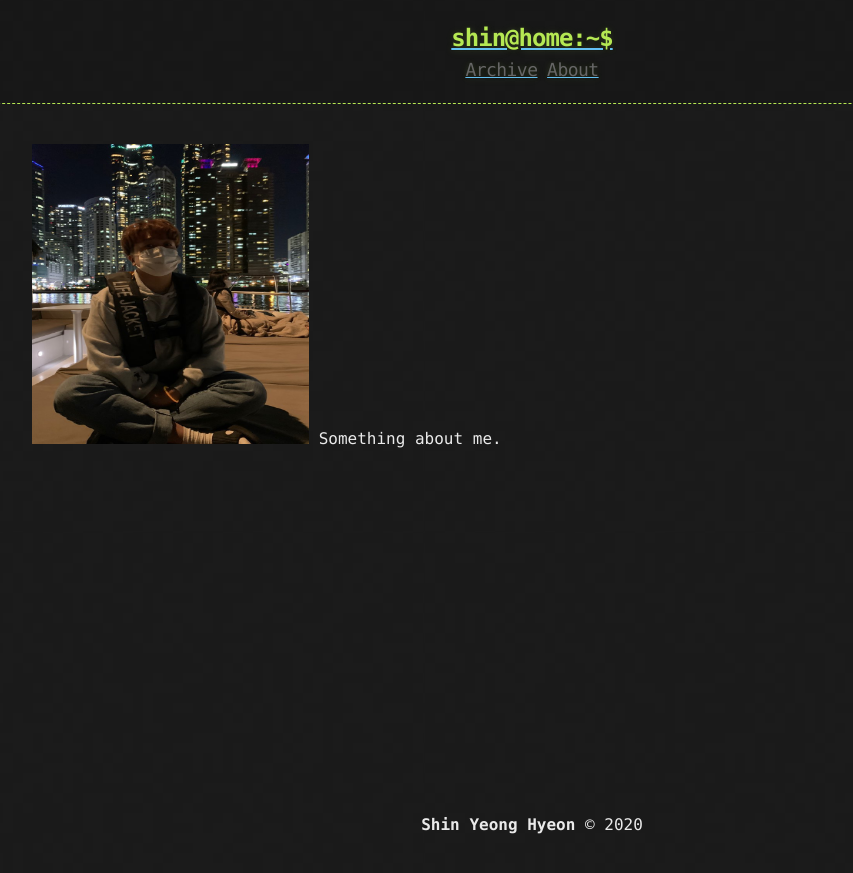
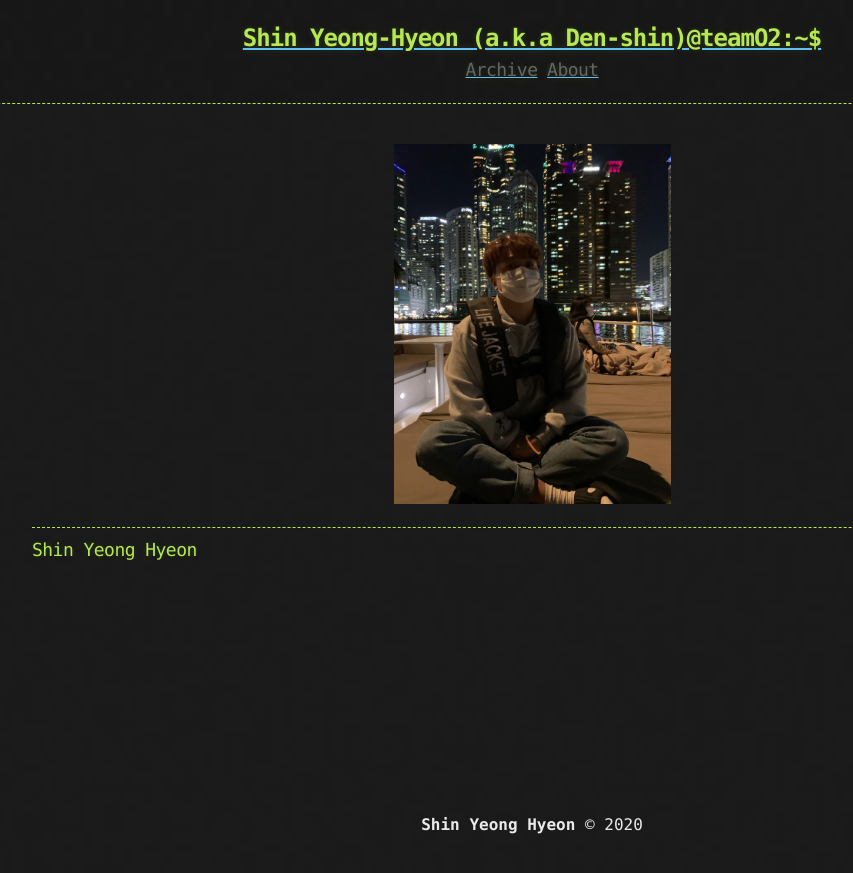
Before and after one commit to shinYeongHyeon/shinYeongHyeon.github.io, a Jekyll site: the page built from about.md, in a window 1280 px wide. Shown: the top 873 px of the page, without its empty margins (108-961 px from the left). Built offline with Jekyll 4.4.1, drawn with Linux system fonts in a browser that asks for light colours.

Commit message:
Change Header

```diff
--- a/_includes/header.html
+++ b/_includes/header.html
@@ -2,7 +2,7 @@
   <div>
     <a href="{{ "/" | prepend: site.baseurl | replace: '//', '/' }}">
     {% assign owner_first_name = site.owner | split: " " %}
-    <h1>{{ owner_first_name[0] | downcase }}@home:~$</h1>
+    <h1>Shin Yeong-Hyeon (a.k.a Den-shin)@teamO2:~$</h1>
     </a>
     <div class="header-links">
       {% include links.html %}
--- a/about.md
+++ b/about.md
@@ -3,5 +3,9 @@ layout: page
 title: About
 ---
 
-![den-shin](./assets/den.jpeg){: width="277" height="300"}
-Something about me.
+<p align="center">
+  <img width="277" height="360" src="./assets/den.jpeg">
+</p>
+
+---
+### Shin Yeong Hyeon
```
